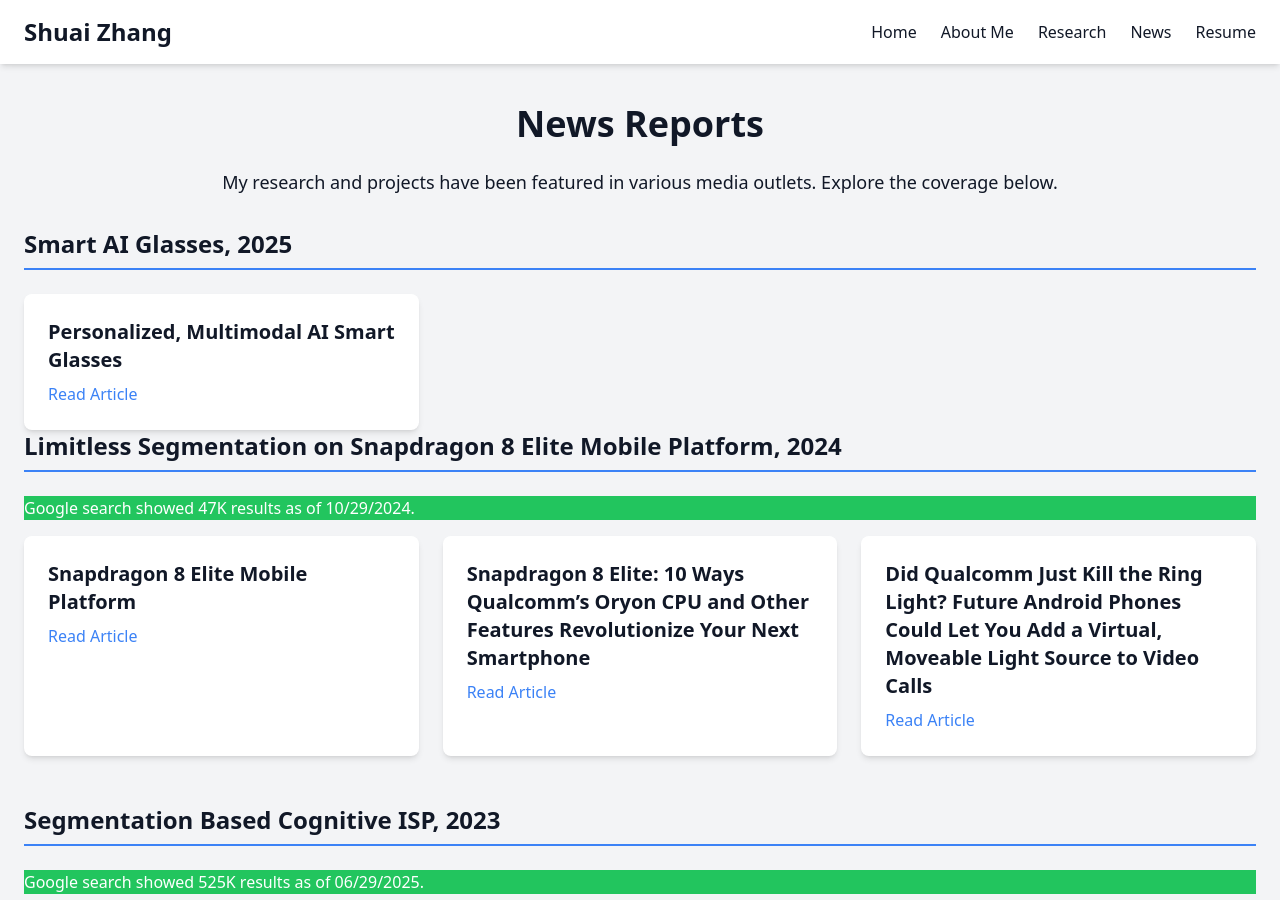
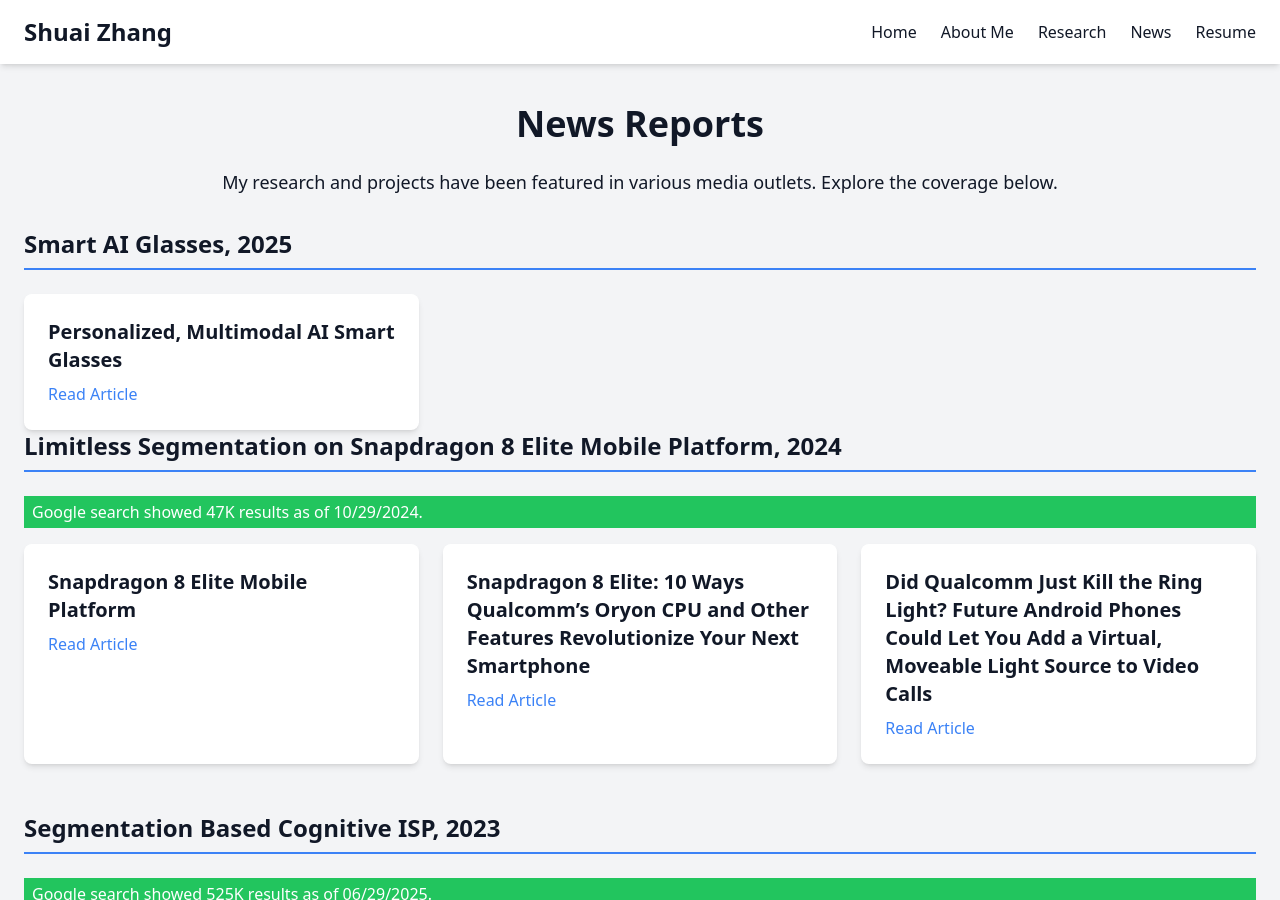
Before and after one commit to zsivine/zsivine.github.io, a Jekyll site: the page built from webreport.html, in a window 1280 px wide and 900 px high. Built offline with Jekyll 4.4.1, drawn with Linux system fonts in a browser that asks for light colours; nearby versions of some CDN libraries.

```diff
--- a/webreport.html
+++ b/webreport.html
@@ -32,7 +32,7 @@ description: Media coverage and news reports on Shuai Zhang's research and proje
       <h2 class="text-2xl font-bold mb-6 border-b-2 border-blue-500 pb-2">
         Limitless Segmentation on Snapdragon 8 Elite Mobile Platform, 2024</h2>
       <!-- <p class="text-gray-600 dark:text-gray-300 mb-4"> -->
-      <p class="bg-green-500 text-white mb-4">
+      <p class="px-2 py-1 bg-green-500 text-white mb-4">
         Google search showed 47K results as of 10/29/2024.</p>
       <div class="grid grid-cols-1 md:grid-cols-2 lg:grid-cols-3 gap-6">
         <article class="bg-white dark:bg-gray-700 p-6 rounded-lg shadow-md hover:shadow-lg transition-shadow">
@@ -63,7 +63,7 @@ description: Media coverage and news reports on Shuai Zhang's research and proje
     <div>
       <h2 class="text-2xl font-bold mb-6 border-b-2 border-blue-500 pb-2">
         Segmentation Based Cognitive ISP, 2023</h2>
-      <p class="bg-green-500 text-white mb-4">
+      <p class="px-2 py-1 bg-green-500 text-white mb-4">
         Google search showed 525K results as of 06/29/2025.</p>
       <div class="grid grid-cols-1 md:grid-cols-2 lg:grid-cols-3 gap-6">
         <article class="bg-white dark:bg-gray-700 p-6 rounded-lg shadow-md hover:shadow-lg transition-shadow">
```
